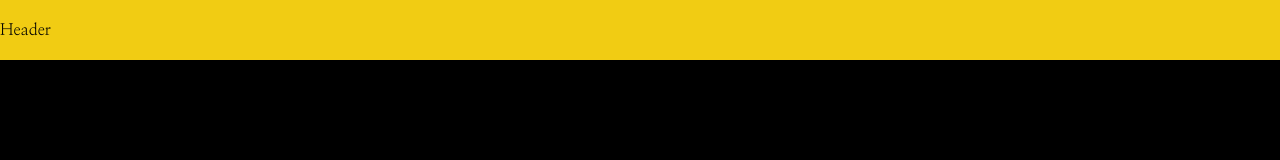
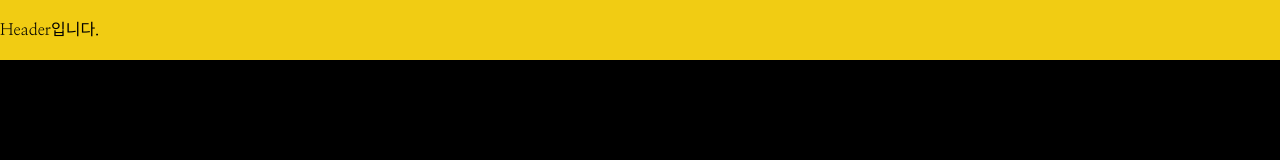
Before and after one commit to scseong/git-test, a React (Create React App) app: page / in a window 1280 px wide. Shown: the top 160 px of the page. Built offline with nearby package versions, Linux system fonts and the light colour scheme.

Commit message:
feat/home 영상 UI기능 수정

```diff
--- a/src/components/Common/Header.jsx
+++ b/src/components/Common/Header.jsx
@@ -2,5 +2,5 @@ import React from 'react';
 import { StHeader } from './styles';
 
 export default function Header() {
-  return <StHeader>Header</StHeader>;
+  return <StHeader>Header입니다.</StHeader>;
 }
```
